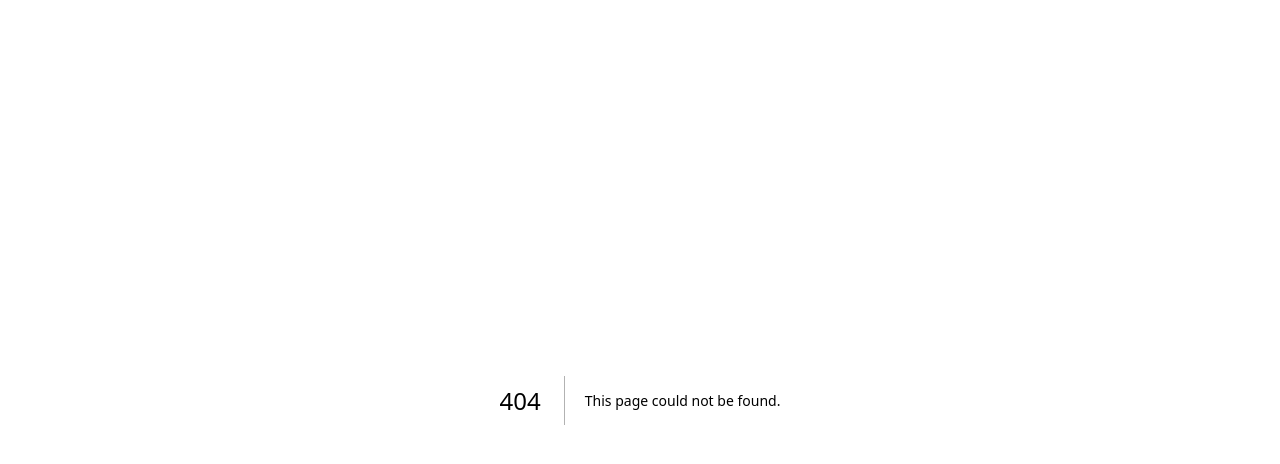
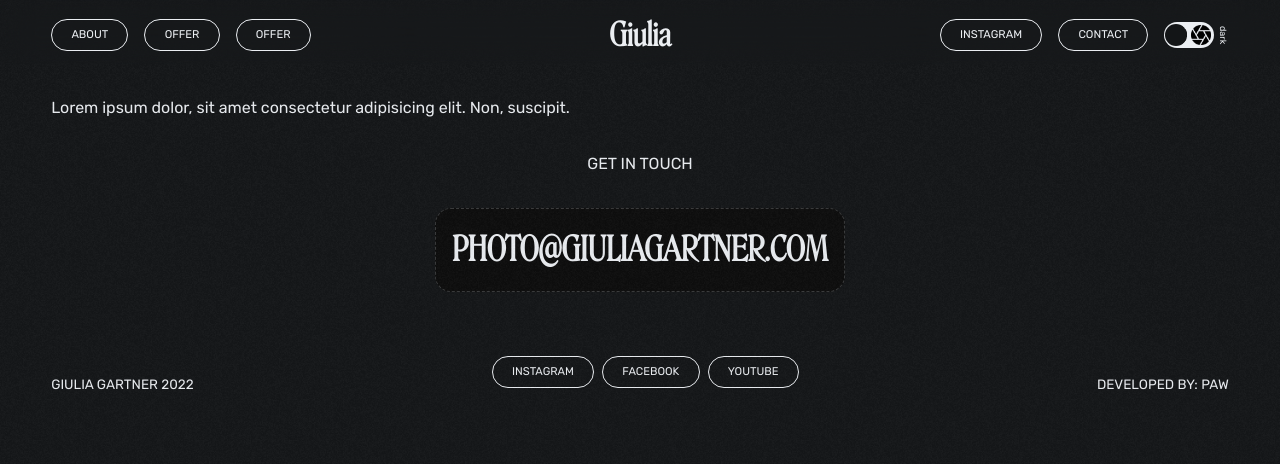
Before and after one commit to pawelkom88/modern-photography-website, a Next.js app: page /about in a window 1280 px wide. Before the commit this address had no page. Shown: the top 464 px of the page. Built offline with nearby package versions, Linux system fonts and the light colour scheme.

Commit message:
chore: Add and implement about page skeleton

```diff
--- /dev/null
+++ b/pages/about.js
@@ -0,0 +1,15 @@
+import Body from "@components/body/Body";
+import Footer from "@components/footer/Footer";
+
+export default function about() {
+  return (
+    <Body>
+      <div style={{ marginTop: "10vh" }} className="container ">
+        Lorem ipsum dolor, sit amet consectetur adipisicing elit. Non, suscipit.
+      </div>
+      <div className="container">
+        <Footer />
+      </div>
+    </Body>
+  );
+}
```
Also changed, not shown: pages/index.js (+7 -3 lines).
